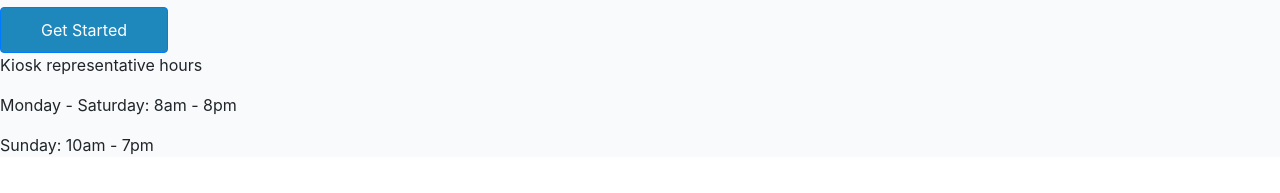
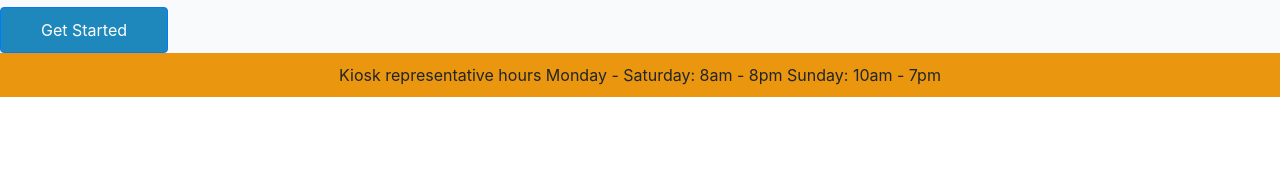
Before and after one commit to saraisatiger/woco-hack, a website: page app.html in a window 1280 px wide. Shown: the part 79-272 px from the top of the page. Drawn offline with nearby package versions, Linux system fonts and the light colour scheme.

Commit message:
working on get started page

```diff
--- a/scss/_get-started.scss
+++ b/scss/_get-started.scss
@@ -13,6 +13,10 @@ button#dropdownMenuButton {
   margin-bottom: $margin-bottom-small;
 }
 
+p {
+  margin: 0 !important;
+}
+
 
 button.btn.btn-primary {
   background: $color-blue;
@@ -21,7 +25,11 @@ button.btn.btn-primary {
 
 .kiosk-representative {
   display: block;
+  text-align: center;
+  padding: $padding-button;
+  background: $color-orange;
 }
+
 
 .kiosk-rep-title, .kiosk-hours {
   display: inline-block;
```
Also changed, not shown: css/styles.css.
